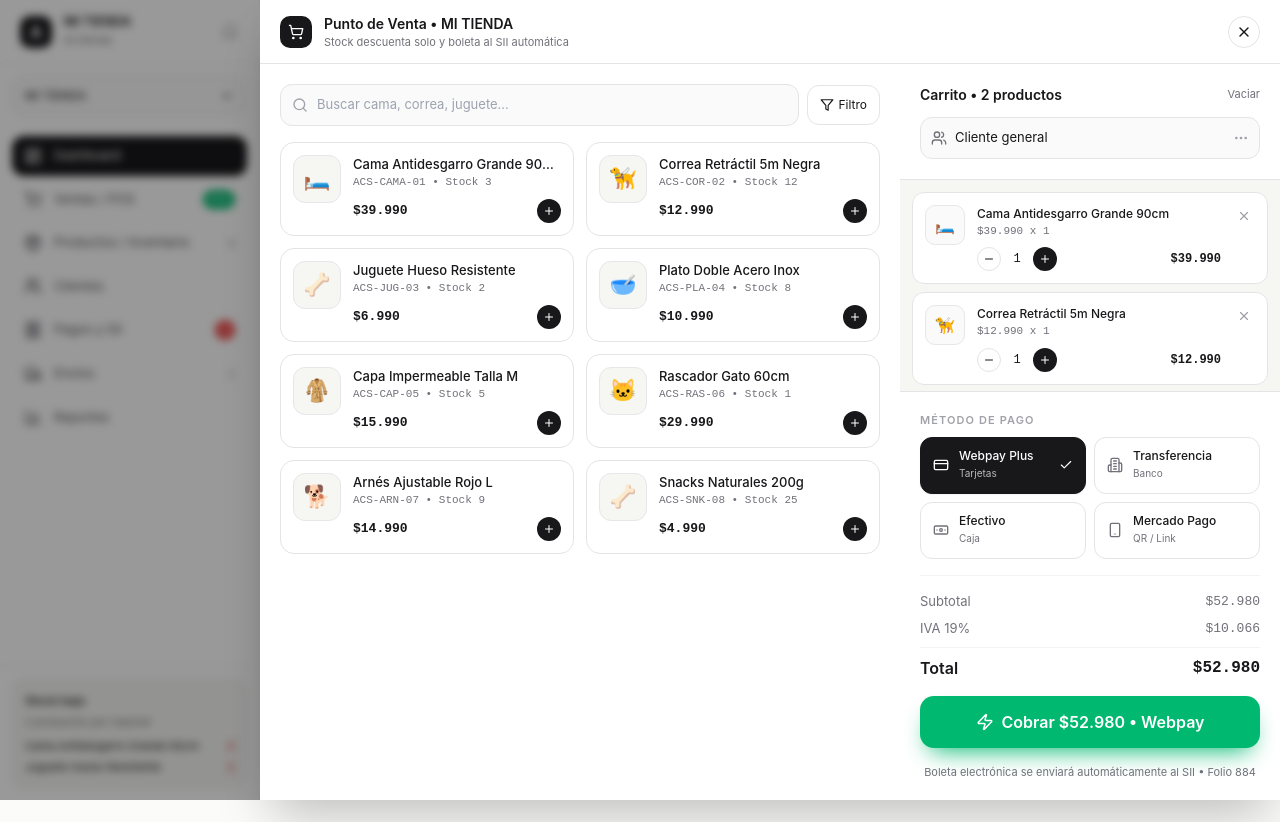
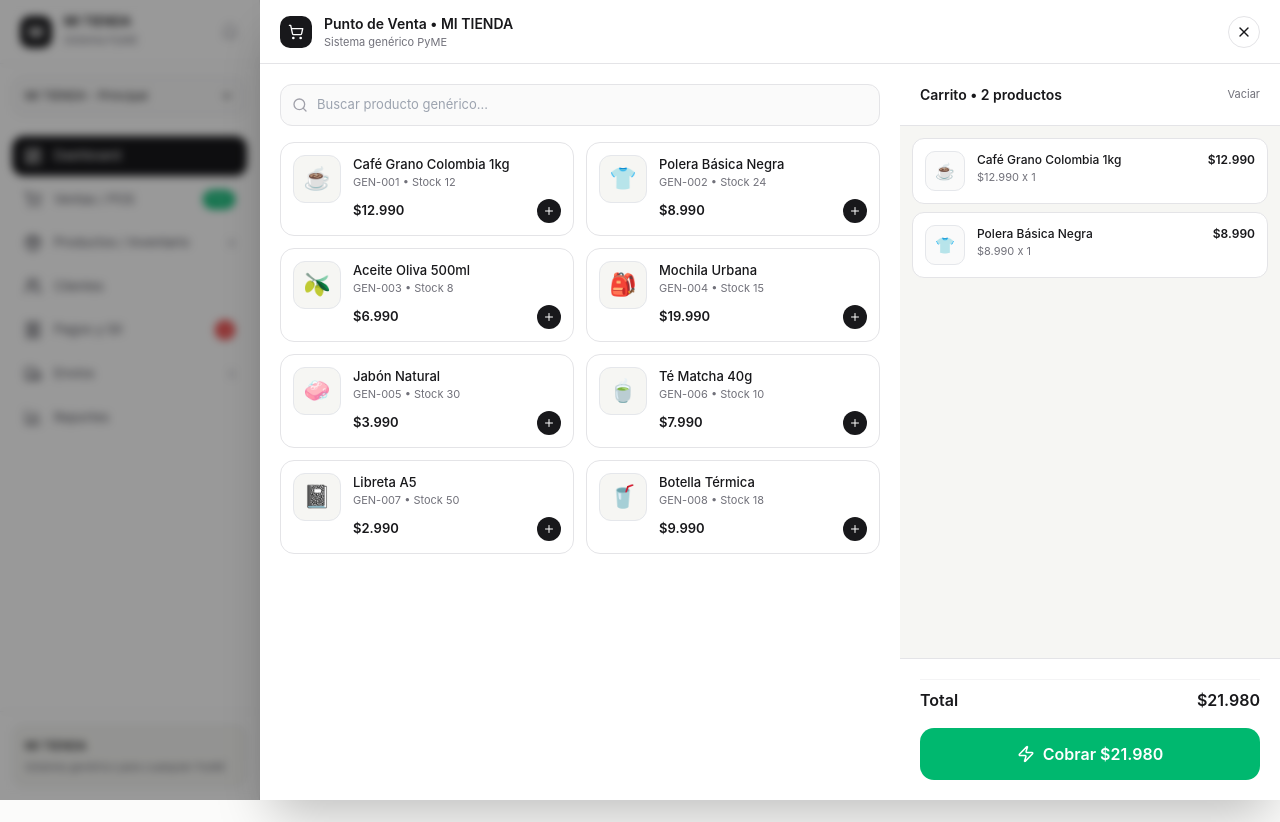
Before and after one commit to trabajosb00-boop/Ventaspos, a React (Vite) app: page / in a window 1280 px wide. Both pictures are taken after a click on the button "Nueva Venta". After the commit the page ends 800 px from the top, so only its background shows below. Built offline with nearby package versions, Linux system fonts and the light colour scheme.

Commit message:
Update App.tsx

```diff
--- a/src/App.tsx
+++ b/src/App.tsx
@@ -13,7 +13,6 @@ import {
   Bell,
   AlertTriangle,
   TrendingUp,
-  TrendingDown,
   CreditCard,
   Banknote,
   Smartphone,
@@ -28,44 +27,28 @@ import {
   Download
 } from "lucide-react";
 
-// --- PRODUCTOS DE ACS.MASCOTAS ---
+// --- PRODUCTOS GENERICOS PARA CUALQUIER PYME ---
 const productosMock = [
-  { id: 1, nombre: "Cama Antidesgarro Grande 90cm", sku: "ACS-CAMA-01", stock: 3, precio: 39990, categoria: "Camas", img: "🛏️" },
-  { id: 2, nombre: "Correa Retráctil 5m Negra", sku: "ACS-COR-02", stock: 12, precio: 12990, categoria: "Paseo", img: "🦮" },
-  { id: 3, nombre: "Juguete Hueso Resistente", sku: "ACS-JUG-03", stock: 2, precio: 6990, categoria: "Juguetes", img: "🦴" },
-  { id: 4, nombre: "Plato Doble Acero Inox", sku: "ACS-PLA-04", stock: 8, precio: 10990, categoria: "Alimentación", img: "🥣" },
-  { id: 5, nombre: "Capa Impermeable Talla M", sku: "ACS-CAP-05", stock: 5, precio: 15990, categoria: "Ropa", img: "🧥" },
-  { id: 6, nombre: "Rascador Gato 60cm", sku: "ACS-RAS-06", stock: 1, precio: 29990, categoria: "Gatos", img: "🐱" },
-  { id: 7, nombre: "Arnés Ajustable Rojo L", sku: "ACS-ARN-07", stock: 9, precio: 14990, categoria: "Paseo", img: "🐕" },
-  { id: 8, nombre: "Snacks Naturales 200g", sku: "ACS-SNK-08", stock: 25, precio: 4990, categoria: "Alimentación", img: "🦴" },
+  { id: 1, nombre: "Café Grano Colombia 1kg", sku: "GEN-001", stock: 12, precio: 12990, categoria: "General", img: "☕" },
+  { id: 2, nombre: "Polera Básica Negra", sku: "GEN-002", stock: 24, precio: 8990, categoria: "General", img: "👕" },
+  { id: 3, nombre: "Aceite Oliva 500ml", sku: "GEN-003", stock: 8, precio: 6990, categoria: "General", img: "🫒" },
+  { id: 4, nombre: "Mochila Urbana", sku: "GEN-004", stock: 15, precio: 19990, categoria: "General", img: "🎒" },
+  { id: 5, nombre: "Jabón Natural", sku: "GEN-005", stock: 30, precio: 3990, categoria: "General", img: "🧼" },
+  { id: 6, nombre: "Té Matcha 40g", sku: "GEN-006", stock: 10, precio: 7990, categoria: "General", img: "🍵" },
+  { id: 7, nombre: "Libreta A5", sku: "GEN-007", stock: 50, precio: 2990, categoria: "General", img: "📓" },
+  { id: 8, nombre: "Botella Térmica", sku: "GEN-008", stock: 18, precio: 9990, categoria: "General", img: "🥤" },
 ];
 
 const ventasMockInit = [
-  { id: "#2847", cliente: "Fernanda Rojas", monto: 52980, metodo: "Webpay", estado: "Pagado", hora: "10:42", envio: "Retiro" },
-  { id: "#2846", cliente: "Diego Muñoz", monto: 12990, metodo: "Transferencia", estado: "Pendiente", hora: "09:58", envio: "Envío" },
-  { id: "#2845", cliente: "Camila Tapia", monto: 10990, metodo: "Efectivo", estado: "Pagado", hora: "09:12", envio: "Retiro" },
-  { id: "#2844", cliente: "Matías Fuentes", monto: 45980, metodo: "Mercado Pago", estado: "Pagado", hora: "08:33", envio: "Envío" },
-];
-
-const clientesMock = [
-  { nombre: "Fernanda Rojas", rut: "15.234.567-8", compras: 12, total: "$324.500" },
-  { nombre: "Diego Muñoz", rut: "17.890.123-4", compras: 3, total: "$45.970" },
-  { nombre: "Almacén Don Lalo", rut: "76.123.456-7", compras: 28, total: "$1.2M" },
-];
-
-const ventas7Dias = [
-  { dia: "Lun", valor: 145000, label: "15" },
-  { dia: "Mar", valor: 210000, label: "16" },
-  { dia: "Mié", valor: 185000, label: "17" },
-  { dia: "Jue", valor: 320000, label: "18" },
-  { dia: "Vie", valor: 280000, label: "19" },
-  { dia: "Sáb", valor: 410000, label: "20" },
-  { dia: "Dom", valor: 395000, label: "21" },
+  { id: "#2847", cliente: "Cliente Ejemplo 1", monto: 42980, metodo: "Webpay", estado: "Pagado", hora: "10:42", envio: "Retiro" },
+  { id: "#2846", cliente: "Cliente Ejemplo 2", monto: 12990, metodo: "Transferencia", estado: "Pendiente", hora: "09:58", envio: "Envío" },
+  { id: "#2845", cliente: "Cliente Ejemplo 3", monto: 10990, metodo: "Efectivo", estado: "Pagado", hora: "09:12", envio: "Retiro" },
+  { id: "#2844", cliente: "Cliente Ejemplo 4", monto: 45980, metodo: "Mercado Pago", estado: "Pagado", hora: "08:33", envio: "Envío" },
 ];
 
 export default function App() {
   const [activeSection, setActiveSection] = useState("Dashboard");
-  const [sucursal, setSucursal] = useState("MI TIENDA");
+  const [sucursal, setSucursal] = useState("MI TIENDA - Principal");
   const [showSucursal, setShowSucursal] = useState(false);
   const [showPOS, setShowPOS] = useState(false);
   const [cart, setCart] = useState<{ id: number; qty: number }[]>([{ id: 1, qty: 1 }, { id: 2, qty: 1 }]);
@@ -131,12 +114,7 @@ export default function App() {
       setMobileMenu(false);
       return;
     }
-    if (id === activeSection) {
-      setToast(`${id} actualizado • ${new Date().toLocaleTimeString('es-CL')}`);
-      setTimeout(() => setToast(null), 1800);
-    } else {
-      setActiveSection(id);
-    }
+    setActiveSection(id);
     setMobileMenu(false);
   };
 
@@ -145,10 +123,10 @@ export default function App() {
       <div className="flex">
         <aside className="hidden lg:flex w-[260px] shrink-0 h-screen sticky top-0 bg-white border-r border-zinc-200 flex-col">
           <div className="h-[64px] px-5 flex items-center gap-3 border-b border-zinc-100">
-            <div className="w-8 h-8 rounded-[10px] bg-zinc-900 text-white flex items-center justify-center font-bold">A</div>
+            <div className="w-8 h-8 rounded-[10px] bg-zinc-900 text-white flex items-center justify-center font-bold">M</div>
             <div className="flex-1">
               <div className="text-[13px] font-semibold leading-none">MI TIENDA</div>
-              <div className="text-[11px] text-zinc-500 mt-1">mi.tienda</div>
+              <div className="text-[11px] text-zinc-500 mt-1">Sistema PyME</div>
             </div>
             <Bell size={18} className="text-zinc-400" />
           </div>
@@ -173,13 +151,8 @@ export default function App() {
           </nav>
           <div className="p-3 border-t border-zinc-100">
             <div className="rounded-[12px] bg-[#f6f6f3] border p-3">
-              <div className="text-[12px] font-medium">Stock bajo</div>
-              <div className="text-[11px] text-zinc-500 mt-1">{stockBajo.length} productos por reponer</div>
-              <div className="mt-2 space-y-1">
-                {stockBajo.slice(0,2).map(p => (
-                  <div key={p.id} className="flex items-center justify-between text-[11px]"><span className="truncate">{p.nombre}</span><span className="text-red-600 font-medium">{p.stock}</span></div>
-                ))}
-              </div>
+              <div className="text-[12px] font-medium">MI TIENDA</div>
+              <div className="text-[11px] text-zinc-500 mt-1">Sistema genérico para cualquier PyME</div>
             </div>
           </div>
         </aside>
@@ -187,16 +160,16 @@ export default function App() {
         <main className="flex-1 min-w-0">
           <div className="h-[64px] bg-white border-b border-zinc-200 flex items-center justify-between px-4 lg:px-6 sticky top-0 z-20">
             <div className="flex items-center gap-3">
-              <button onClick={() => setMobileMenu(!mobileMenu)} className="lg:hidden p-2 rounded-[10px] border border-zinc-200"><span className="text-[12px]">☰</span></button>
+              <button onClick={() => setMobileMenu(!mobileMenu)} className="lg:hidden p-2 rounded-[10px] border border-zinc-200">☰</button>
               <div className="hidden lg:block">
                 <div className="text-[16px] font-semibold tracking-tight">{activeSection}</div>
-                <div className="text-[11px] text-zinc-500">Bienvenido de vuelta, Bastian</div>
+                <div className="text-[11px] text-zinc-500">Bienvenido a MI TIENDA</div>
               </div>
             </div>
             <div className="flex items-center gap-2">
               <div className="hidden md:flex items-center gap-2 px-3 py-2 rounded-full border border-zinc-200 bg-zinc-50">
                 <Search size={14} className="text-zinc-400" />
-                <input value={search} onChange={e => setSearch(e.target.value)} placeholder="Buscar producto, SKU, cliente..." className="bg-transparent text-[12px] w-[220px] focus:outline-none" />
+                <input value={search} onChange={e => setSearch(e.target.value)} placeholder="Buscar producto..." className="bg-transparent text-[12px] w-[220px] focus:outline-none" />
               </div>
               <button onClick={() => setShowPOS(true)} className="bg-zinc-900 text-white px-4 py-2.5 rounded-[12px] text-[13px] font-medium flex items-center gap-2"><Plus size={16} /> Nueva Venta</button>
             </div>
@@ -206,65 +179,34 @@ export default function App() {
             <div className="p-4 lg:p-6 space-y-6">
               <div className="grid grid-cols-2 lg:grid-cols-4 gap-4">
                 <div className="bg-white border border-zinc-200 rounded-[16px] p-4">
-                  <div className="flex items-center justify-between"><span className="text-[11px] tracking-widest uppercase text-zinc-400 font-semibold">Ventas Hoy</span><TrendingUp size={16} className="text-[#00B86F]" /></div>
-                  <div className="mt-3 text-[22px] font-semibold mono">$128.940</div>
-                  <div className="mt-1 text-[11px] text-[#00B86F] flex items-center gap-1"><ArrowUpRight size={12} /> +18% vs ayer</div>
+                  <div className="text-[11px] uppercase text-zinc-400 font-semibold">Ventas Hoy</div>
+                  <div className="mt-3 text-[22px] font-semibold">$128.940</div>
                 </div>
                 <div className="bg-white border border-zinc-200 rounded-[16px] p-4">
-                  <div className="flex items-center justify-between"><span className="text-[11px] tracking-widest uppercase text-zinc-400 font-semibold">Ticket Promedio</span><ShoppingCart size={16} className="text-zinc-400" /></div>
-                  <div className="mt-3 text-[22px] font-semibold mono">$19.990</div>
-                  <div className="mt-1 text-[11px] text-zinc-500">4 productos / venta</div>
+                  <div className="text-[11px] uppercase text-zinc-400 font-semibold">Ticket Promedio</div>
+                  <div className="mt-3 text-[22px] font-semibold">$19.990</div>
                 </div>
                 <div className="bg-white border border-zinc-200 rounded-[16px] p-4">
-                  <div className="flex items-center justify-between"><span className="text-[11px] tracking-widest uppercase text-zinc-400 font-semibold">Stock Bajo</span><AlertTriangle size={16} className="text-amber-500" /></div>
-                  <div className="mt-3 text-[22px] font-semibold mono">{stockBajo.length} productos</div>
-                  <div className="mt-1 text-[11px] text-amber-600">Reponer hoy</div>
+                  <div className="text-[11px] uppercase text-zinc-400 font-semibold">Stock Bajo</div>
+                  <div className="mt-3 text-[22px] font-semibold">{stockBajo.length} productos</div>
                 </div>
                 <div className="bg-zinc-900 text-white rounded-[16px] p-4">
-                  <div className="text-[11px] tracking-widest uppercase text-white/60 font-semibold">Ganancia Hoy</div>
-                  <div className="mt-3 text-[22px] font-semibold mono">$42.500</div>
-                  <div className="mt-1 text-[11px] text-white/60">Margen 33%</div>
-                </div>
-              </div>
-
-              <div className="grid grid-cols-1 lg:grid-cols-3 gap-6">
-                <div className="lg:col-span-2 bg-white border border-zinc-200 rounded-[16px] p-5">
-                  <div className="flex items-center justify-between"><h3 className="font-semibold text-[14px]">Ventas últimos 7 días</h3><button className="text-[11px] px-2.5 py-1.5 rounded-full border border-zinc-200 flex items-center gap-1"><Download size={12} /> Exportar</button></div>
-                  <div className="mt-6 h-[160px] flex items-end gap-2">
-                    {ventas7Dias.map(v => (
-                      <div key={v.dia} className="flex-1 flex flex-col items-center gap-2">
-                        <div className="w-full rounded-[10px] bg-zinc-900" style={{ height: `${(v.valor/410000)*120}px` }} />
-                        <span className="text-[11px] text-zinc-500">{v.dia}</span>
-                      </div>
-                    ))}
-                  </div>
-                </div>
-                <div className="bg-white border border-zinc-200 rounded-[16px] p-5">
-                  <h3 className="font-semibold text-[14px]">Productos más vendidos</h3>
-                  <div className="mt-4 space-y-3">
-                    {productosMock.slice(0,4).map(p => (
-                      <div key={p.id} className="flex items-center gap-3">
-                        <div className="w-9 h-9 rounded-[10px] bg-zinc-50 border flex items-center justify-center">{p.img}</div>
-                        <div className="flex-1 min-w-0"><div className="text-[12px] font-medium truncate">{p.nombre}</div><div className="text-[11px] text-zinc-500">{p.stock} en stock</div></div>
-                        <span className="text-[12px] font-medium mono">${p.precio.toLocaleString('es-CL')}</span>
-                      </div>
-                    ))}
-                  </div>
+                  <div className="text-[11px] uppercase text-white/60 font-semibold">Ganancia Hoy</div>
+                  <div className="mt-3 text-[22px] font-semibold">$42.500</div>
                 </div>
               </div>
 
               <div className="bg-white border border-zinc-200 rounded-[16px] p-5">
-                <div className="flex items-center justify-between"><h3 className="font-semibold text-[14px]">Últimas ventas</h3><button className="text-[11px] text-zinc-500">Ver todo</button></div>
+                <h3 className="font-semibold text-[14px]">Últimas ventas - MI TIENDA</h3>
                 <div className="mt-4 overflow-x-auto">
                   <table className="w-full text-left">
-                    <thead><tr className="text-[11px] tracking-widest uppercase text-zinc-400"><th className="pb-3 font-semibold">ID</th><th className="pb-3 font-semibold">Cliente</th><th className="pb-3 font-semibold">Monto</th><th className="pb-3 font-semibold">Método</th><th className="pb-3 font-semibold">Estado</th></tr></thead>
+                    <thead><tr className="text-[11px] uppercase text-zinc-400"><th className="pb-3">ID</th><th className="pb-3">Cliente</th><th className="pb-3">Monto</th><th className="pb-3">Estado</th></tr></thead>
                     <tbody>
                       {ventas.map(v => (
                         <tr key={v.id} className="border-t border-zinc-100 text-[13px]">
-                          <td className="py-3 mono text-[12px]">{v.id}</td>
+                          <td className="py-3">{v.id}</td>
                           <td className="py-3">{v.cliente}</td>
-                          <td className="py-3 mono">${v.monto.toLocaleString('es-CL')}</td>
-                          <td className="py-3 text-[12px]">{v.metodo}</td>
+                          <td className="py-3">${v.monto.toLocaleString('es-CL')}</td>
                           <td className="py-3"><span className={`text-[11px] px-2 py-1 rounded-full border ${estadoColor[v.estado]}`}>{v.estado}</span></td>
                         </tr>
                       ))}
@@ -281,14 +223,13 @@ export default function App() {
         <div className="fixed inset-0 z-50 bg-black/40 backdrop-blur-sm flex">
           <div className="ml-auto w-full max-w-[1020px] h-full bg-white shadow-2xl flex flex-col">
             <div className="h-[64px] px-5 flex items-center justify-between border-b border-zinc-200 shrink-0">
-              <div className="flex items-center gap-3"><div className="w-8 h-8 rounded-[10px] bg-zinc-900 text-white flex items-center justify-center"><ShoppingCart size={16} /></div><div><div className="font-semibold text-[14px]">Punto de Venta • MI TIENDA</div><div className="text-[11px] text-zinc-500">Stock descuenta solo y boleta al SII automática</div></div></div>
+              <div className="flex items-center gap-3"><div className="w-8 h-8 rounded-[10px] bg-zinc-900 text-white flex items-center justify-center"><ShoppingCart size={16} /></div><div><div className="font-semibold text-[14px]">Punto de Venta • MI TIENDA</div><div className="text-[11px] text-zinc-500">Sistema genérico PyME</div></div></div>
               <button onClick={() => setShowPOS(false)} className="w-8 h-8 rounded-full border border-zinc-200 flex items-center justify-center"><X size={16} /></button>
             </div>
             <div className="flex-1 flex flex-col lg:flex-row min-h-0">
               <div className="flex-1 p-4 lg:p-5 overflow-y-auto">
                 <div className="flex items-center gap-2 mb-4">
-                  <div className="flex-1 relative"><Search size={16} className="absolute left-3 top-1/2 -translate-y-1/2 text-zinc-400" /><input value={search} onChange={e => setSearch(e.target.value)} placeholder="Buscar cama, correa, juguete..." className="w-full pl-9 pr-3 py-2.5 rounded-[12px] border border-zinc-200 bg-zinc-50 text-[13px] focus:outline-none" /></div>
-                  <button className="px-3 py-2.5 rounded-[12px] border border-zinc-200 bg-white text-[12px] flex items-center gap-1"><Filter size={14} /> Filtro</button>
+                  <div className="flex-1 relative"><Search size={16} className="absolute left-3 top-1/2 -translate-y-1/2 text-zinc-400" /><input value={search} onChange={e => setSearch(e.target.value)} placeholder="Buscar producto genérico..." className="w-full pl-9 pr-3 py-2.5 rounded-[12px] border border-zinc-200 bg-zinc-50 text-[13px] focus:outline-none" /></div>
                 </div>
                 <div className="grid grid-cols-1 sm:grid-cols-2 gap-3">
                   {productosFiltrados.map(p => (
@@ -296,8 +237,8 @@ export default function App() {
                       <div className="w-12 h-12 rounded-[12px] bg-[#f6f6f3] border flex items-center justify-center text-[22px]">{p.img}</div>
                       <div className="flex-1 min-w-0">
                         <div className="text-[13px] font-medium truncate">{p.nombre}</div>
-                        <div className="text-[11px] text-zinc-500 mono">{p.sku} • Stock {p.stock}</div>
-                        <div className="mt-2 flex items-center justify-between"><span className="mono font-semibold text-[13px]">${p.precio.toLocaleString('es-CL')}</span><span className="w-6 h-6 rounded-full bg-zinc-900 text-white flex items-center justify-center"><Plus size={12} /></span></div>
+                        <div className="text-[11px] text-zinc-500">{p.sku} • Stock {p.stock}</div>
+                        <div className="mt-2 flex items-center justify-between"><span className="font-semibold text-[13px]">${p.precio.toLocaleString('es-CL')}</span><span className="w-6 h-6 rounded-full bg-zinc-900 text-white flex items-center justify-center"><Plus size={12} /></span></div>
                       </div>
                     </button>
                   ))}
@@ -305,31 +246,27 @@ export default function App() {
               </div>
               <div className="w-full lg:w-[380px] bg-[#f6f6f3] flex flex-col shrink-0">
                 <div className="p-5 border-b border-zinc-200 bg-white">
-                  <div className="flex items-center justify-between"><h3 className="font-semibold text-[14px]">Carrito • {cartDetalle.length} productos</h3><button onClick={() => setCart([])} className="text-[11px] text-zinc-500 hover:text-zinc-900">Vaciar</button></div>
-                  <div className="mt-3"><div className="flex items-center gap-2 p-2.5 rounded-[12px] border border-zinc-200 bg-zinc-50"><Users size={16} className="text-zinc-500" /><input value={clientePOS} onChange={e => setClientePOS(e.target.value)} className="flex-1 bg-transparent text-[13px] focus:outline-none" placeholder="Cliente (RUT / nombre)" /><MoreHorizontal size={16} className="text-zinc-400" /></div></div>
+                  <div className="flex items-center justify-between"><h3 className="font-semibold text-[14px]">Carrito • {cartDetalle.length} productos</h3><button onClick={() => setCart([])} className="text-[11px] text-zinc-500">Vaciar</button></div>
                 </div>
                 <div className="flex-1 overflow-y-auto p-3 space-y-2">
-                  {cartDetalle.length === 0 && (<div className="py-16 text-center text-zinc-400"><ShoppingCart size={28} className="mx-auto mb-3 opacity-50" /><div className="text-[13px]">Carrito vacío</div><div className="text-[11px] mt-1">Agrega productos para vender</div></div>)}
                   {cartDetalle.map(item => (
                     <div key={item.id} className="bg-white border border-zinc-200 rounded-[12px] p-3 flex gap-3">
                       <div className="w-10 h-10 rounded-[10px] bg-zinc-50 border flex items-center justify-center">{item.img}</div>
-                      <div className="flex-1 min-w-0"><div className="text-[12px] font-medium truncate">{item.nombre}</div><div className="text-[11px] text-zinc-500 mono">${item.precio.toLocaleString('es-CL')} x {item.qty}</div><div className="mt-2 flex items-center gap-1"><button onClick={() => setCart(c => c.map(x => x.id === item.id ? { ...x, qty: Math.max(1, x.qty - 1) } : x))} className="w-6 h-6 rounded-full border border-zinc-200 flex items-center justify-center hover:bg-zinc-50"><Minus size={12} /></button><span className="w-6 text-center text-[12px] mono font-medium">{item.qty}</span><button onClick={() => setCart(c => c.map(x => x.id === item.id ? { ...x, qty: x.qty + 1 } : x))} className="w-6 h-6 rounded-full bg-zinc-900 text-white flex items-center justify-center"><Plus size={12} /></button><span className="ml-auto mono text-[12px] font-semibold">${item.subtotal.toLocaleString('es-CL')}</span></div></div>
-                      <button onClick={() => setCart(c => c.filter(x => x.id !== item.id))} className="self-start p-1 hover:bg-zinc-100 rounded-full"><X size={14} className="text-zinc-400" /></button>
+                      <div className="flex-1 min-w-0"><div className="text-[12px] font-medium truncate">{item.nombre}</div><div className="text-[11px] text-zinc-500">${item.precio.toLocaleString('es-CL')} x {item.qty}</div></div>
+                      <span className="ml-auto font-semibold text-[12px]">${item.subtotal.toLocaleString('es-CL')}</span>
                     </div>
                   ))}
                 </div>
                 <div className="p-5 bg-white border-t border-zinc-200 space-y-4">
-                  <div><div className="text-[11px] font-semibold tracking-widest uppercase text-zinc-400 mb-2">Método de pago</div><div className="grid grid-cols-2 gap-2">{[{ id: "Webpay", label: "Webpay Plus", icon: CreditCard, desc: "Tarjetas" }, { id: "Transferencia", label: "Transferencia", icon: Building2, desc: "Banco" }, { id: "Efectivo", label: "Efectivo", icon: Banknote, desc: "Caja" }, { id: "Mercado Pago", label: "Mercado Pago", icon: Smartphone, desc: "QR / Link" }].map(m => (<button key={m.id} onClick={() => setMetodoPago(m.id)} className={`text-left p-3 rounded-[12px] border flex items-center gap-2.5 transition ${metodoPago === m.id ? "bg-zinc-900 text-white border-zinc-900 shadow-sm" : "bg-white border-zinc-200 hover:border-zinc-300"}`}><m.icon size={16} className={metodoPago === m.id ? "text-white" : "text-zinc-500"} /><div><div className="text-[12px] font-medium leading-none">{m.label}</div><div className={`text-[10px] mt-1 ${metodoPago === m.id ? "text-white/70" : "text-zinc-500"}`}>{m.desc}</div></div>{metodoPago === m.id && <Check size={14} className="ml-auto" />}</button>))}</div></div>
-                  <div className="space-y-2 text-[13px] border-t border-zinc-100 pt-4"><div className="flex justify-between text-zinc-500"><span>Subtotal</span><span className="mono">${totalCart.toLocaleString('es-CL')}</span></div><div className="flex justify-between text-zinc-500"><span>IVA 19%</span><span className="mono">${iva.toLocaleString('es-CL')}</span></div><div className="flex justify-between font-semibold text-[16px] pt-2 border-t border-zinc-100"><span>Total</span><span className="mono">${(totalCart).toLocaleString('es-CL')}</span></div></div>
-                  <button disabled={cartDetalle.length === 0} onClick={handleConfirmSale} className="w-full bg-[#00B86F] hover:bg-[#00a862] disabled:bg-zinc-200 disabled:text-zinc-400 text-white font-semibold py-3.5 rounded-[14px] flex items-center justify-center gap-2 shadow-[0_12px_24px_-10px_#00B86F] transition"><Zap size={18} /> Cobrar ${totalCart.toLocaleString('es-CL')} • {metodoPago}</button>
-                  <div className="text-[11px] text-center text-zinc-500">Boleta electrónica se enviará automáticamente al SII • Folio 884</div>
+                  <div className="flex justify-between font-semibold text-[16px] pt-2 border-t border-zinc-100"><span>Total</span><span>${totalCart.toLocaleString('es-CL')}</span></div>
+                  <button disabled={cartDetalle.length === 0} onClick={handleConfirmSale} className="w-full bg-[#00B86F] text-white font-semibold py-3.5 rounded-[14px] flex items-center justify-center gap-2"><Zap size={18} /> Cobrar ${totalCart.toLocaleString('es-CL')}</button>
                 </div>
               </div>
             </div>
           </div>
         </div>
       )}
-      {toast && (<div className="fixed bottom-6 left-1/2 -translate-x-1/2 bg-zinc-900 text-white text-[13px] px-4 py-2.5 rounded-full shadow-xl flex items-center gap-2 z-[90]"><span className="w-2 h-2 rounded-full bg-[#00B86F] animate-pulse" /> {toast}</div>)}
+      {toast && (<div className="fixed bottom-6 left-1/2 -translate-x-1/2 bg-zinc-900 text-white text-[13px] px-4 py-2.5 rounded-full shadow-xl z-[90]">{toast}</div>)}
     </div>
   );
 }
```
